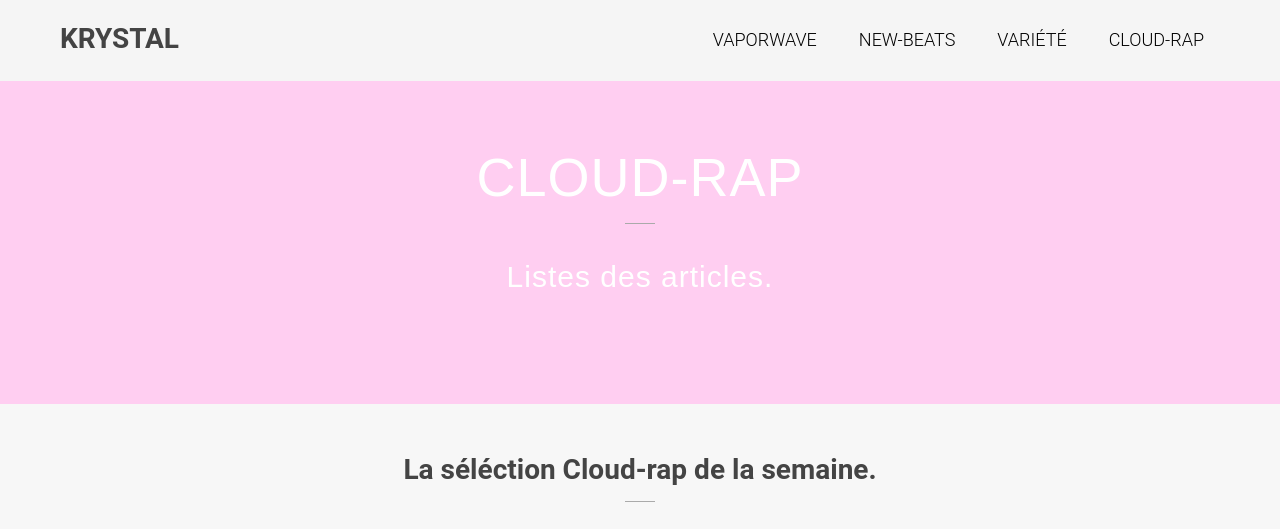
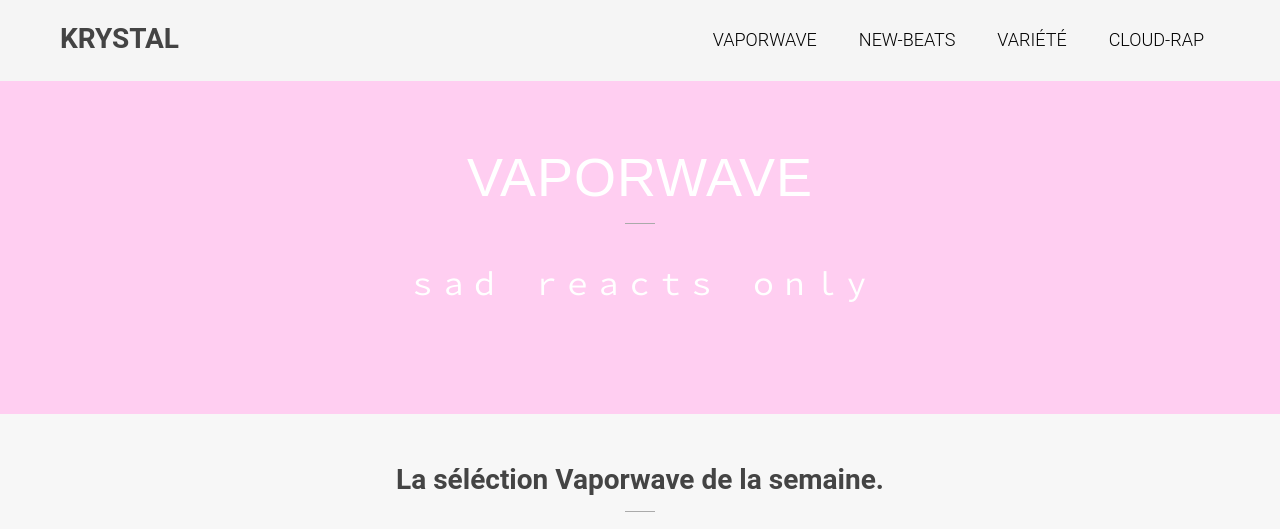
Before and after one commit to zeyux/krystal, a plain HTML site: page html/vaporwave.html in a window 1280 px wide. Shown: the top 529 px of the page. Drawn offline with Linux system fonts and the light colour scheme.

Commit message:
Update vaporwave.html

```diff
--- a/html/vaporwave.html
+++ b/html/vaporwave.html
@@ -26,14 +26,14 @@
 <div class="section">
   <div class="slider">
     <div class="container slidercontent">
-      <h1 class="hero">CLOUD-RAP</h1>
-      <h2 class="hero">Listes des articles.</h2>
+      <h1 class="hero">VAPORWAVE</h1>
+      <h2 class="hero">ｓａｄ　ｒｅａｃｔｓ　ｏｎｌｙ</h2>
     </div>
   </div>
 </div>
 <div class="section bg">
   <div class="container">
-    <h1>La séléction Cloud-rap de la semaine.</h1>
+    <h1>La séléction Vaporwave de la semaine.</h1>
     <h2>&#x2639;</h2>
     <div class="col three bg nopad pointer">
       <div class="imgholder" id="music"><iframe width="100%" height="300" scrolling="no" frameborder="no" src="https://w.soundcloud.com/player/?url=https%3A//api.soundcloud.com/tracks/151759735&amp;auto_play=false&amp;hide_related=false&amp;show_comments=true&amp;show_user=true&amp;show_reposts=false&amp;visual=true"></iframe></div>
```
